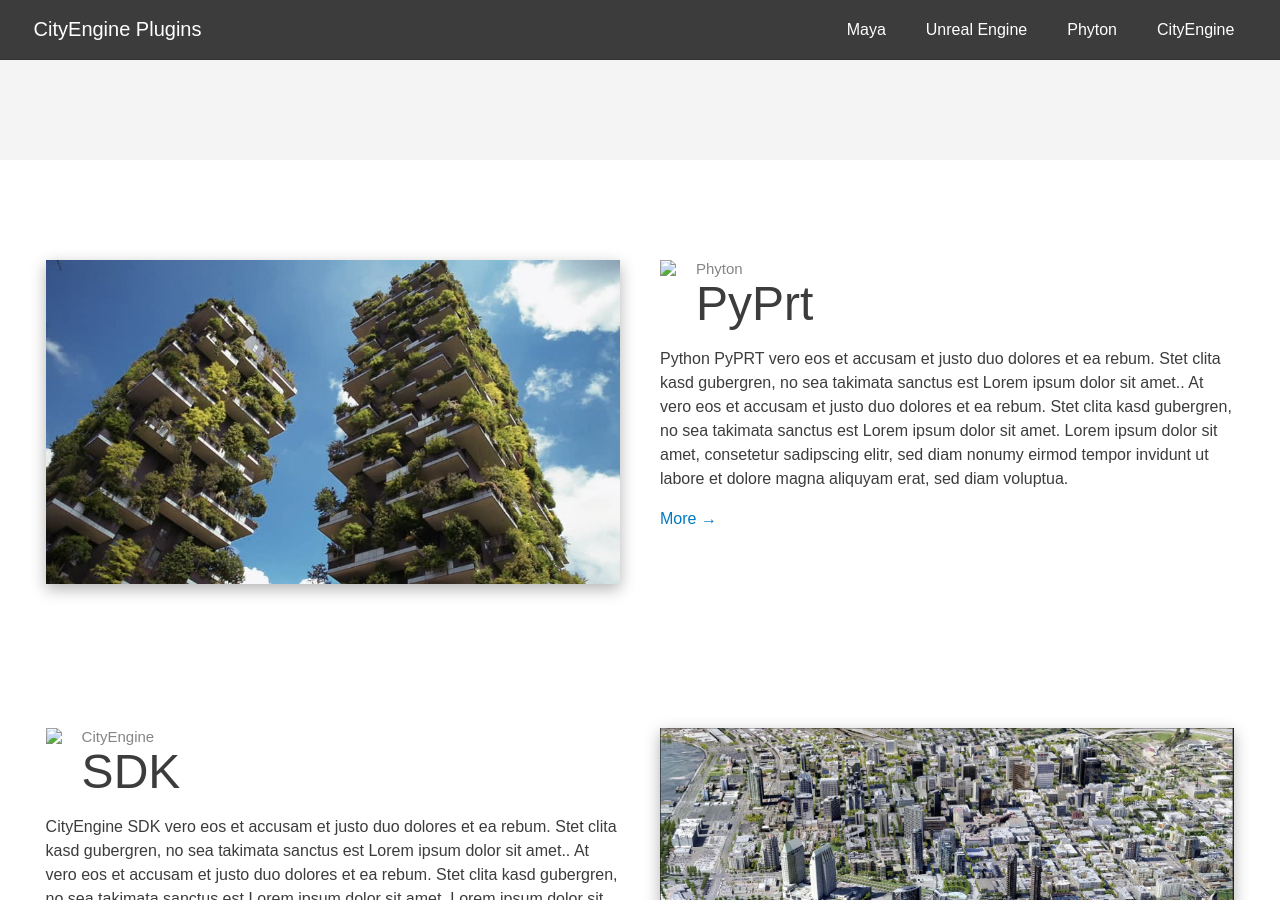
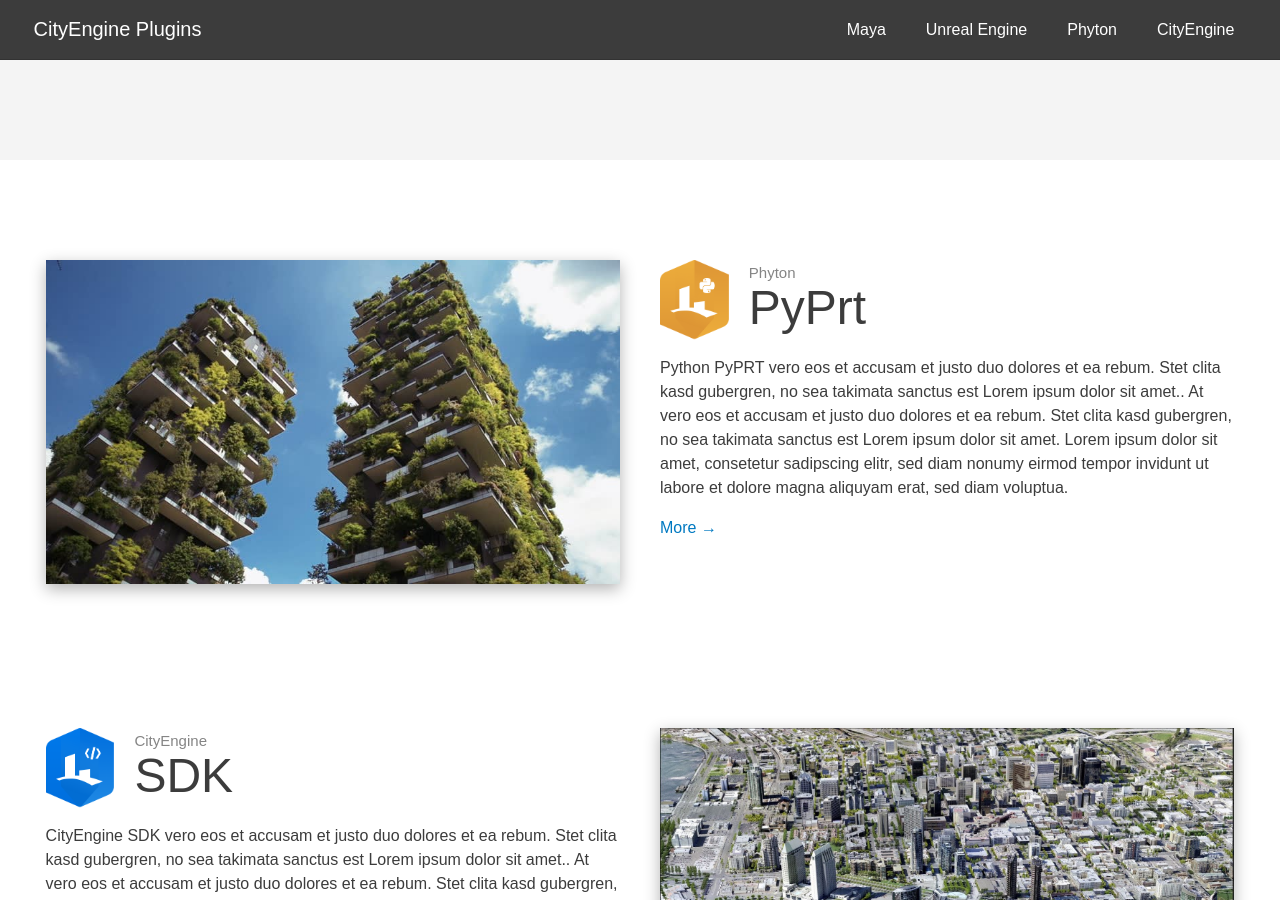
Before and after one commit to Esri/cityengine, a Jekyll site: the page built from index.markdown, in a window 1280 px wide and 900 px high, scrolled down 1404 px. Built offline with Jekyll 4.4.1, drawn with Linux system fonts in a browser that asks for light colours.

Commit message:
logo fix

```diff
--- a/index.markdown
+++ b/index.markdown
@@ -79,7 +79,7 @@
             </div>
             <div class="half vertical">
                 <div class="horizontal">
-                    <img src="/assets/img/{{plugin.logo | relative_url }}" class="inline-icon"/>
+                    <img src="{{ site.baseurl }}/assets/img/{{plugin.logo}}" class="inline-icon"/>
                     <div class="vertical">
                         <h4 class="subtitle3">{{plugin.platform}}</h4>
                         <h3 class="subtitle">{{plugin.name}}</h3>
```
Also changed, not shown: 1 other file.
